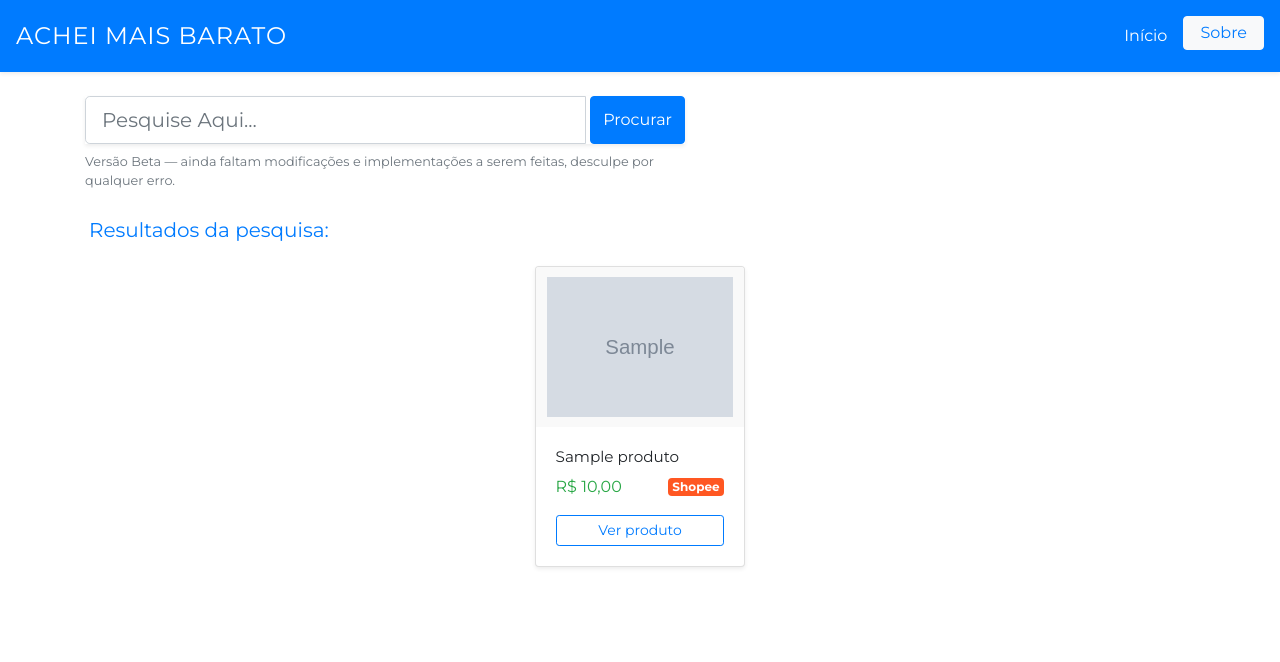
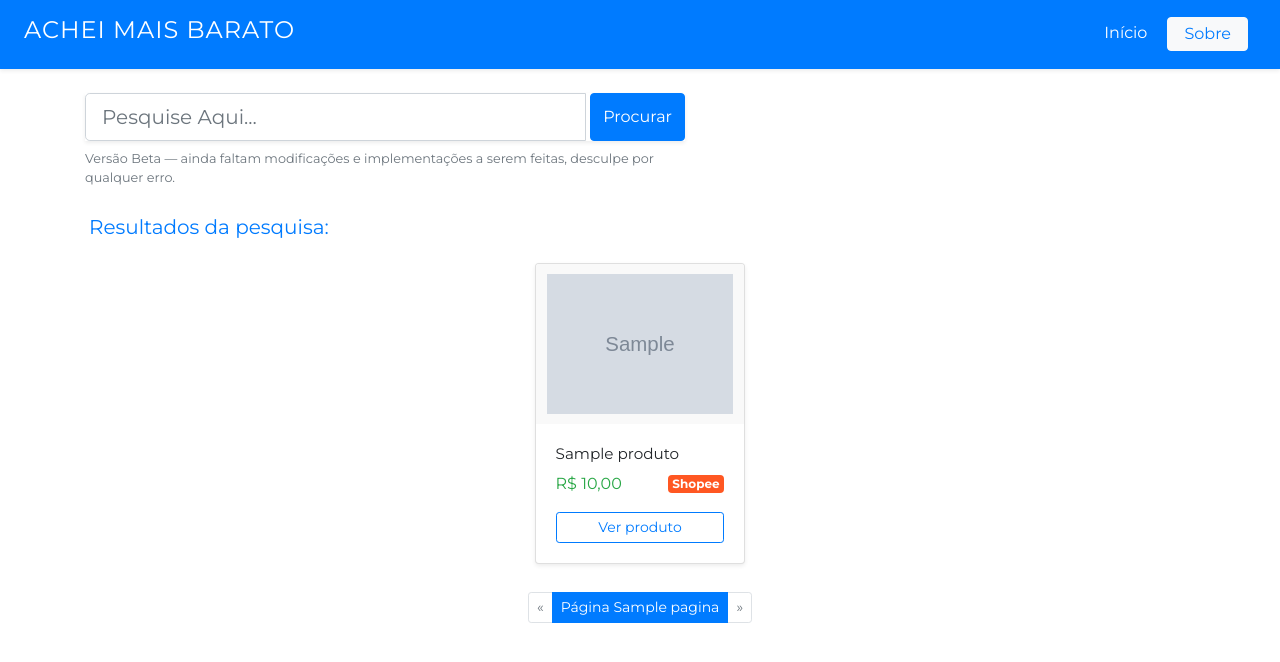
Before and after one commit to hiagogomes/achei_mais_barato, a Django app: template website_amb/templates/website_amb/resultado.html in a window 1280 px wide. Shown: the top 662 px of the page. Run offline with Django 5.2, Linux system fonts and the light colour scheme; the template is opened without the code that fills it: most values are stand-ins (such as "Sample title", 1, 10 or a date in 2020); grey boxes marked "Sample" are stand-in pictures; some libraries are stand-ins or nearby versions.

Commit message:
Alinhando os link do menu e implementado paginação a página de resultado

```diff
--- a/website_amb/static/website_amb/css/style.css
+++ /dev/null
@@ -1,3 +0,0 @@
-body {
-    font-family: 'Montserrat', sans-serif;
-}
--- a/website_amb/templates/website_amb/base.html
+++ b/website_amb/templates/website_amb/base.html
@@ -20,9 +20,45 @@
 
     <!-- Título dinâmico -->
     <title>{% block titulo_aba %}Achei Mais Barato - Compare e Economize{% endblock %}</title>
+
+
+      <style>
+    .form-container {
+      position: relative;
+      width: 100%;
+      max-width: 400px;
+      margin: 20px auto;
+    }
+
+    .input-loading {
+      width: 100%;
+      padding: 10px 40px 10px 12px;
+      border: 1px solid #ccc;
+      border-radius: 20px;
+      font-size: 16px;
+    }
+
+    .spinner {
+      position: absolute;
+      right: 12px;
+      top: 50%;
+      transform: translateY(-50%);
+      width: 18px;
+      height: 18px;
+      border: 2px solid #ccc;
+      border-top-color: #555;
+      border-radius: 50%;
+      animation: spin 0.6s linear infinite;
+      display: none; /* começa oculto */
+    }
+
+    @keyframes spin {
+      to { transform: translateY(-50%) rotate(360deg); }
+    }
+  </style>
 </head>
 
-<body>
+<body style="font-family: 'Montserrat', sans-serif;">
 
     <!-- Cabeçalho -->
     {% block cabecalho %}
@@ -30,18 +66,18 @@
             <div class="d-flex justify-content-between align-items-center px-3 py-3">
 
                 <!-- Logo à esquerda -->
-                <a href="/" class="text-decoration-none text-white h4 text-uppercase m-0" style="text-decoration: none;  letter-spacing: 1px;">
+                <a href="/" class="text-decoration-none text-white h4 text-uppercase ml-2" style="text-decoration: none;  letter-spacing: 1px;">
                 Achei Mais Barato
                 </a>
 
                 <!-- Menu à direita -->
                 <nav>
-                    <ul class="navbar-nav d-flex flex-row">
+                    <ul class="navbar-nav d-flex flex-row mr-3">
                         <li class="nav-item">
-                            <a href="/" class="nav-link text-white">Início</a>
+                            <a href="/" class="nav-link text-white pl-3 pb-1 pr-3 pt-1">Início</a>
                         </li>
 
-                        <li class="nav-item ml-3">
+                        <li class="nav-item ml-1">
                             <a href="{% url 'sobre' %}" class="nav-link text-primary btn btn-light pl-3 pb-1 pr-3 pt-1">Sobre</a>
                         </li>
 
@@ -68,5 +104,6 @@
     <script src="https://code.jquery.com/jquery-3.3.1.slim.min.js" integrity="sha384-q8i/X+965DzO0rT7abK41JStQIAqVgRVzpbzo5smXKp4YfRvH+8abtTE1Pi6jizo" crossorigin="anonymous"></script>
     <script src="https://cdnjs.cloudflare.com/ajax/libs/popper.js/1.14.3/umd/popper.min.js" integrity="sha384-ZMP7rVo3mIykV+2+9J3UJ46jBk0WLaUAdn689aCwoqbBJiSnjAK/l8WvCWPIPm49" crossorigin="anonymous"></script>
     <script src="https://stackpath.bootstrapcdn.com/bootstrap/4.1.3/js/bootstrap.min.js" integrity="sha384-ChfqqxuZUCnJSK3+MXmPNIyE6ZbWh2IMqE241rYiqJxyMiZ6OW/JmZQ5stwEULTy" crossorigin="anonymous"></script>
+
 </body>
 </html>
--- a/website_amb/templates/website_amb/index.html
+++ b/website_amb/templates/website_amb/index.html
@@ -27,7 +27,7 @@
     </p>
 
     <!-- Formulário de pesquisa -->
-    <form id="form-busca" method="get" action="{% url 'resultado' %}" class="w-100" style="max-width: 600px;" aria-label="Pesquisar produtos">
+    <form method="get" action="{% url 'resultado' %}" class="w-100" style="max-width: 600px;" aria-label="Pesquisar produtos">
       <div class="input-group shadow-sm">
 
         <input
--- a/website_amb/templates/website_amb/resultado.html
+++ b/website_amb/templates/website_amb/resultado.html
@@ -74,6 +74,44 @@
                 </div>
             </section>
 
+            <nav aria-label="Navegação de páginas" class="d-flex justify-content-center my-4">
+                <ul class="pagination pagination-sm">
+                    {% if tem_anterior %}
+                    <li class="page-item">
+                        <a class="page-link" href="?q={{ termo }}&pagina={{ pagina|add:"-1" }}" aria-label="Página anterior">
+                        <span aria-hidden="true">&laquo;</span>
+                        <span class="visually-hidden">Anterior</span>
+                        </a>
+                    </li>
+                    {% else %}
+                    <li class="page-item disabled">
+                        <span class="page-link" aria-hidden="true">&laquo;</span>
+                    </li>
+                    {% endif %}
+
+                    <li class="page-item active" aria-current="page">
+                    <span class="page-link">
+                        Página {{ pagina }}
+                    </span>
+                    </li>
+
+                    {% if tem_proxima %}
+                    <li class="page-item">
+                        <a class="page-link" href="?q={{ termo }}&pagina={{ pagina|add:"1" }}" aria-label="Próxima página">
+                        <span aria-hidden="true">&raquo;</span>
+                        <span class="visually-hidden">Próxima</span>
+                        </a>
+                    </li>
+                    {% else %}
+                    <li class="page-item disabled">
+                        <span class="page-link" aria-hidden="true">&raquo;</span>
+                    </li>
+                    {% endif %}
+                </ul>
+            </nav>
+
+
+
         {% else %}
             <p class="alert alert-warning" role="alert">Nenhum produto encontrado.</p>
         {% endif %}
```
Also changed, not shown: website_amb/views.py (+29 -18 lines).
